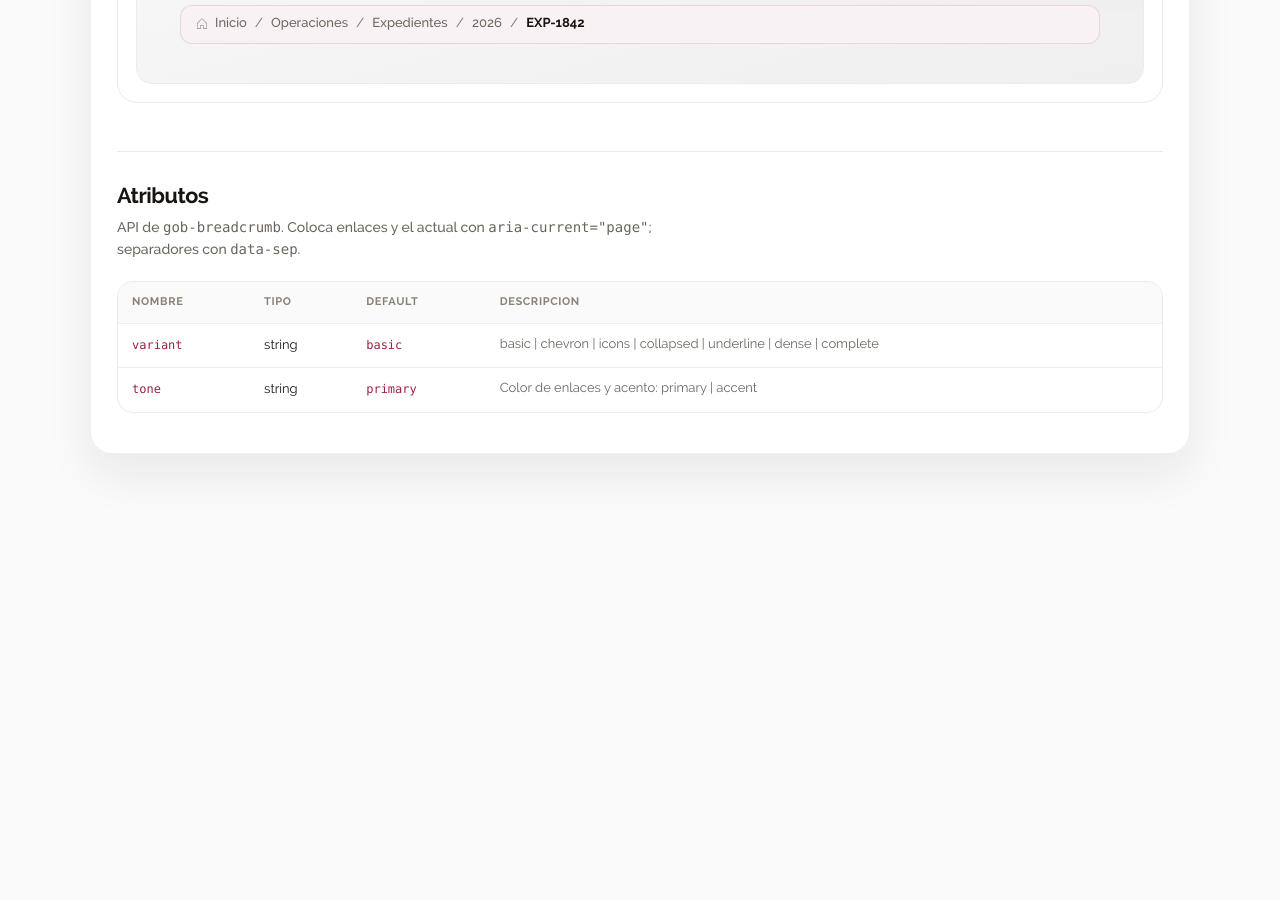
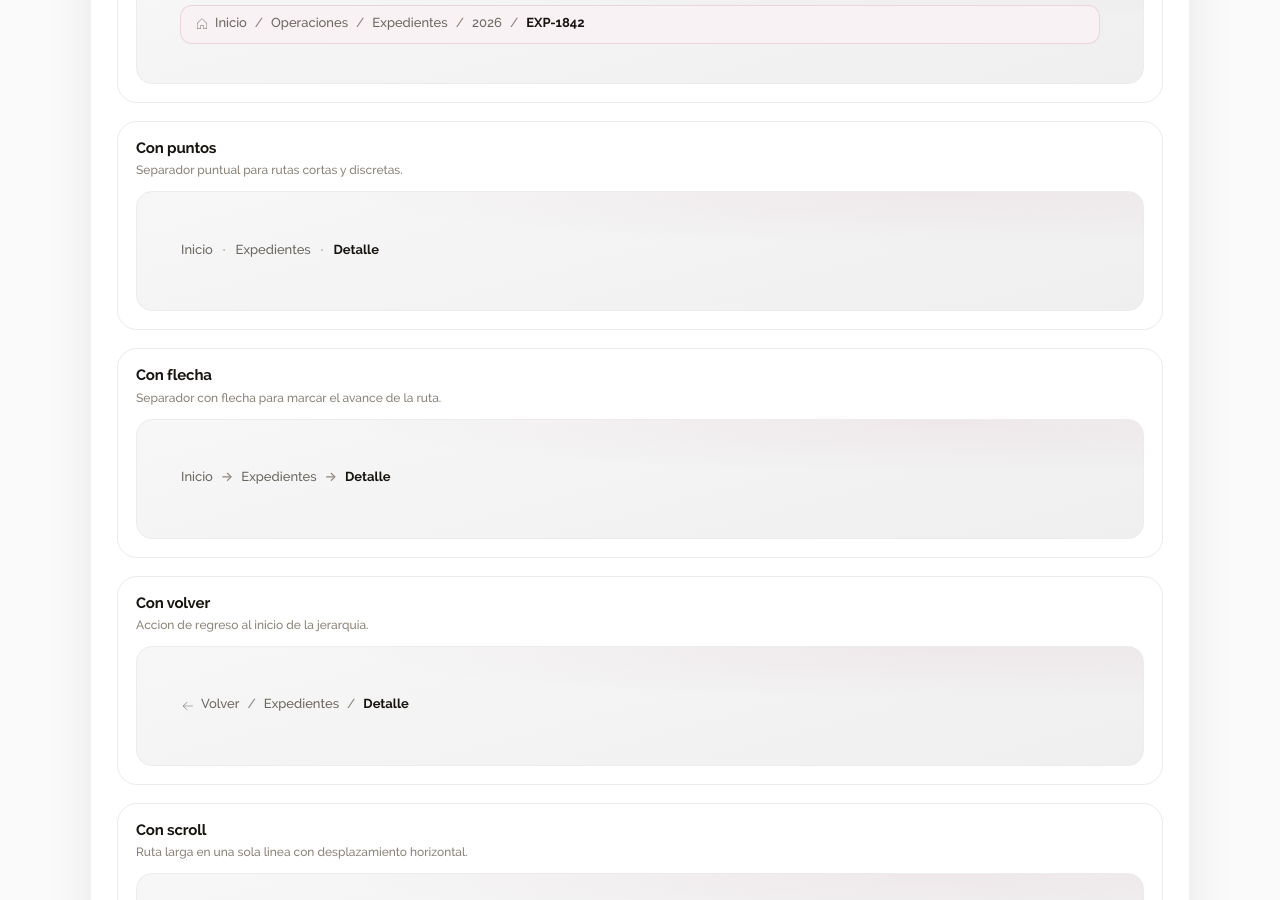
Before and after one commit to mariasan001/gob_ui, a Next.js app in the folder apps/web-next/: page /migas-de-pan in a window 1280 px wide. Shown: the part 1900-2800 px from the top of the page. Before the commit the page ends 2410 px from the top, so only its background shows below. Built offline with nearby package versions, Linux system fonts and the light colour scheme.

Commit message:
Agrega 4 ejemplos mas a Migas de pan
Nuevos tipos: con puntos, con flecha, con volver y con scroll.

Co-authored-by: mariasan001 <mariasan001@users.noreply.github.com>

```diff
--- a/apps/web-next/src/app/migas-de-pan/breadcrumb-data.ts
+++ b/apps/web-next/src/app/migas-de-pan/breadcrumb-data.ts
@@ -66,6 +66,30 @@ export const BREADCRUMB_EXAMPLES: BreadcrumbExample[] = [
     description: 'Ruta larga con icono, varios niveles y pagina actual.',
     variant: 'complete',
   },
+  {
+    id: 'dot',
+    title: 'Con puntos',
+    description: 'Separador puntual para rutas cortas y discretas.',
+    variant: 'dot',
+  },
+  {
+    id: 'arrow',
+    title: 'Con flecha',
+    description: 'Separador con flecha para marcar el avance de la ruta.',
+    variant: 'arrow',
+  },
+  {
+    id: 'back',
+    title: 'Con volver',
+    description: 'Accion de regreso al inicio de la jerarquia.',
+    variant: 'back',
+  },
+  {
+    id: 'scroll',
+    title: 'Con scroll',
+    description: 'Ruta larga en una sola linea con desplazamiento horizontal.',
+    variant: 'scroll',
+  },
 ];
 
 export const BREADCRUMB_ATTRS = [
@@ -73,7 +97,7 @@ export const BREADCRUMB_ATTRS = [
     name: 'variant',
     type: 'string',
     defaultValue: 'basic',
-    body: 'basic | chevron | icons | collapsed | underline | dense | complete',
+    body: 'basic | chevron | icons | collapsed | underline | dense | complete | dot | arrow | back | scroll',
   },
   {
     name: 'tone',
@@ -84,7 +108,10 @@ export const BREADCRUMB_ATTRS = [
 ] as const;
 
 function sep(variant: BreadcrumbVariant): string {
-  return variant === 'chevron' ? '›' : '/';
+  if (variant === 'chevron') return '›';
+  if (variant === 'dot') return '·';
+  if (variant === 'arrow') return '→';
+  return '/';
 }
 
 function bodyFor(lang: CodeLang, example: BreadcrumbExample): string {
@@ -127,6 +154,32 @@ ${mark}
 ${i}<strong aria-current="page">EXP-1842</strong>`;
   }
 
+  if (example.variant === 'back') {
+    return `${i}<a href="#" data-crumb class="crumb-back">${icon(lang, 'ArrowLeft', 14)} Volver</a>
+${mark}
+${i}<a href="#">Expedientes</a>
+${mark}
+${i}<strong aria-current="page">Detalle</strong>`;
+  }
+
+  if (example.variant === 'scroll') {
+    return `${i}<a href="#">Inicio</a>
+${mark}
+${i}<a href="#">Gobierno</a>
+${mark}
+${i}<a href="#">Operaciones</a>
+${mark}
+${i}<a href="#">Expedientes</a>
+${mark}
+${i}<a href="#">Regionales</a>
+${mark}
+${i}<a href="#">2026</a>
+${mark}
+${i}<a href="#">Trimestre 1</a>
+${mark}
+${i}<strong aria-current="page">EXP-1842-A</strong>`;
+  }
+
   return `${i}<a href="#">Inicio</a>
 ${mark}
 ${i}<a href="#">Expedientes</a>
@@ -149,8 +202,9 @@ function icon(lang: CodeLang, name: string, size = 14): string {
 
 function iconImports(lang: CodeLang, example: BreadcrumbExample): string {
   const needsHouse = example.variant === 'icons' || example.variant === 'complete';
+  const needsBack = example.variant === 'back';
   if (lang === 'html') {
-    return needsHouse
+    return needsHouse || needsBack
       ? `<!-- Phosphor thin -->
 <link rel="stylesheet" href="https://cdn.jsdelivr.net/npm/@phosphor-icons/web@2.1.2/src/thin/style.css" />
 
@@ -158,22 +212,36 @@ function iconImports(lang: CodeLang, example: BreadcrumbExample): string {
       : '';
   }
   if (lang === 'react') {
-    return needsHouse
-      ? `import { House } from '@phosphor-icons/react';
+    if (needsHouse) {
+      return `import { House } from '@phosphor-icons/react';
 import '@mariasan001/ui-wc';
 
-`
-      : `import '@mariasan001/ui-wc';
+`;
+    }
+    if (needsBack) {
+      return `import { ArrowLeft } from '@phosphor-icons/react';
+import '@mariasan001/ui-wc';
+
+`;
+    }
+    return `import '@mariasan001/ui-wc';
 
 `;
   }
   if (lang === 'vue') {
-    return needsHouse
-      ? `import { PhHouse } from '@phosphor-icons/vue';
+    if (needsHouse) {
+      return `import { PhHouse } from '@phosphor-icons/vue';
 import '@mariasan001/ui-wc';
 
-`
-      : `import '@mariasan001/ui-wc';
+`;
+    }
+    if (needsBack) {
+      return `import { PhArrowLeft } from '@phosphor-icons/vue';
+import '@mariasan001/ui-wc';
+
+`;
+    }
+    return `import '@mariasan001/ui-wc';
 
 `;
   }
--- a/apps/web-next/src/app/migas-de-pan/breadcrumb-demo.tsx
+++ b/apps/web-next/src/app/migas-de-pan/breadcrumb-demo.tsx
@@ -1,6 +1,6 @@
 'use client';
 
-import { House } from '@phosphor-icons/react';
+import { ArrowLeft, House } from '@phosphor-icons/react';
 
 import type { BreadcrumbVariant } from '@mariasan001/ui-wc';
 
@@ -9,9 +9,11 @@ import { BREADCRUMB_THEME_VARS } from './breadcrumb-themes';
 import local from './breadcrumb.module.css';
 
 function Sep({ variant }: { variant: BreadcrumbVariant }) {
+  const mark =
+    variant === 'chevron' ? '›' : variant === 'dot' ? '·' : variant === 'arrow' ? '→' : '/';
   return (
     <span className={local.sep} data-sep aria-hidden="true">
-      {variant === 'chevron' ? '›' : '/'}
+      {mark}
     </span>
   );
 }
@@ -93,6 +95,67 @@ function crumbsFor(variant: BreadcrumbVariant) {
     );
   }
 
+  if (variant === 'back') {
+    return (
+      <>
+        <a
+          href="#"
+          className={`${local.crumb} ${local.crumbBack}`}
+          onClick={(e) => e.preventDefault()}
+        >
+          <ArrowLeft weight="thin" size={14} aria-hidden="true" />
+          Volver
+        </a>
+        <Sep variant={variant} />
+        <a href="#" className={local.crumb} onClick={(e) => e.preventDefault()}>
+          Expedientes
+        </a>
+        <Sep variant={variant} />
+        <strong className={local.current} aria-current="page">
+          Detalle
+        </strong>
+      </>
+    );
+  }
+
+  if (variant === 'scroll') {
+    return (
+      <>
+        <a href="#" className={local.crumb} onClick={(e) => e.preventDefault()}>
+          Inicio
+        </a>
+        <Sep variant={variant} />
+        <a href="#" className={local.crumb} onClick={(e) => e.preventDefault()}>
+          Gobierno
+        </a>
+        <Sep variant={variant} />
+        <a href="#" className={local.crumb} onClick={(e) => e.preventDefault()}>
+          Operaciones
+        </a>
+        <Sep variant={variant} />
+        <a href="#" className={local.crumb} onClick={(e) => e.preventDefault()}>
+          Expedientes
+        </a>
+        <Sep variant={variant} />
+        <a href="#" className={local.crumb} onClick={(e) => e.preventDefault()}>
+          Regionales
+        </a>
+        <Sep variant={variant} />
+        <a href="#" className={local.crumb} onClick={(e) => e.preventDefault()}>
+          2026
+        </a>
+        <Sep variant={variant} />
+        <a href="#" className={local.crumb} onClick={(e) => e.preventDefault()}>
+          Trimestre 1
+        </a>
+        <Sep variant={variant} />
+        <strong className={local.current} aria-current="page">
+          EXP-1842-A
+        </strong>
+      </>
+    );
+  }
+
   return (
     <>
       <a href="#" className={local.crumb} onClick={(e) => e.preventDefault()}>
@@ -117,10 +180,11 @@ export function BreadcrumbDemo({
   example: BreadcrumbExample;
   tone: BreadcrumbTone;
 }) {
-  // Vars en un wrapper (no en el CE) para evitar mismatch de hidratacion
-  // cuando el custom element muta o reordena el atributo style.
   return (
-    <div className={local.stageInner} style={BREADCRUMB_THEME_VARS[tone]}>
+    <div
+      className={`${local.stageInner} ${example.variant === 'scroll' ? local.stageInnerScroll : ''}`}
+      style={BREADCRUMB_THEME_VARS[tone]}
+    >
       <gob-breadcrumb
         key={`${example.id}-${tone}`}
         variant={example.variant}
--- a/apps/web-next/src/app/migas-de-pan/breadcrumb.module.css
+++ b/apps/web-next/src/app/migas-de-pan/breadcrumb.module.css
@@ -83,6 +83,12 @@
   justify-content: center;
 }
 
+.stageInnerScroll {
+  justify-content: stretch;
+  max-width: 420px;
+  margin: 0 auto;
+}
+
 .crumb {
   color: var(--gob-bc-text, #6b665f);
   text-decoration: none;
@@ -91,13 +97,15 @@
   border: 0;
   padding: 0;
   cursor: pointer;
+  white-space: nowrap;
 }
 
 .crumb:hover {
   color: var(--gob-bc-accent, #9f2141);
 }
 
-.crumbIcon {
+.crumbIcon,
+.crumbBack {
   display: inline-flex;
   align-items: center;
   gap: 6px;
--- a/packages/ui-wc/src/components/breadcrumb/breadcrumb-constants.ts
+++ b/packages/ui-wc/src/components/breadcrumb/breadcrumb-constants.ts
@@ -6,6 +6,10 @@ export const BREADCRUMB_VARIANTS = [
   'underline',
   'dense',
   'complete',
+  'dot',
+  'arrow',
+  'back',
+  'scroll',
 ] as const;
 
 export type BreadcrumbVariant = (typeof BREADCRUMB_VARIANTS)[number];
@@ -29,7 +33,11 @@ export function resolveBreadcrumbVariant(value: string | null): BreadcrumbVarian
     value === 'collapsed' ||
     value === 'underline' ||
     value === 'dense' ||
-    value === 'complete'
+    value === 'complete' ||
+    value === 'dot' ||
+    value === 'arrow' ||
+    value === 'back' ||
+    value === 'scroll'
   ) {
     return value;
   }
--- a/packages/ui-wc/src/components/breadcrumb/breadcrumb-styles.ts
+++ b/packages/ui-wc/src/components/breadcrumb/breadcrumb-styles.ts
@@ -79,13 +79,25 @@ export const breadcrumbStyles = `
 .root[data-variant='basic'],
 .root[data-variant='icons'],
 .root[data-variant='collapsed'],
-.root[data-variant='complete'] {
+.root[data-variant='complete'],
+.root[data-variant='back'],
+.root[data-variant='scroll'] {
   --gob-bc-sep: '/';
 }
 
 .root[data-variant='chevron'] {
   --gob-bc-sep: '›';
   --gob-bc-gap: 6px;
+}
+
+.root[data-variant='dot'] {
+  --gob-bc-sep: '·';
+  --gob-bc-gap: 10px;
+}
+
+.root[data-variant='arrow'] {
+  --gob-bc-sep: '→';
+  --gob-bc-gap: 8px;
 }
 
 .root[data-variant='underline'] {
@@ -103,6 +115,13 @@ export const breadcrumbStyles = `
   --gob-bc-radius: 12px;
   --gob-bc-bg: color-mix(in srgb, var(--gob-bc-accent) 6%, #fff);
   --gob-bc-border: color-mix(in srgb, var(--gob-bc-accent) 14%, transparent);
+}
+
+.root[data-variant='scroll'] {
+  flex-wrap: nowrap;
+  overflow-x: auto;
+  max-width: 100%;
+  scrollbar-width: thin;
 }
 
 :host([tone='primary']),
--- a/packages/ui-wc/src/types.ts
+++ b/packages/ui-wc/src/types.ts
@@ -142,7 +142,11 @@ export type BreadcrumbVariant =
   | 'collapsed'
   | 'underline'
   | 'dense'
-  | 'complete';
+  | 'complete'
+  | 'dot'
+  | 'arrow'
+  | 'back'
+  | 'scroll';
 
 export type GobBreadcrumbProps = React.HTMLAttributes<HTMLElement> & {
   variant?: BreadcrumbVariant;
```
